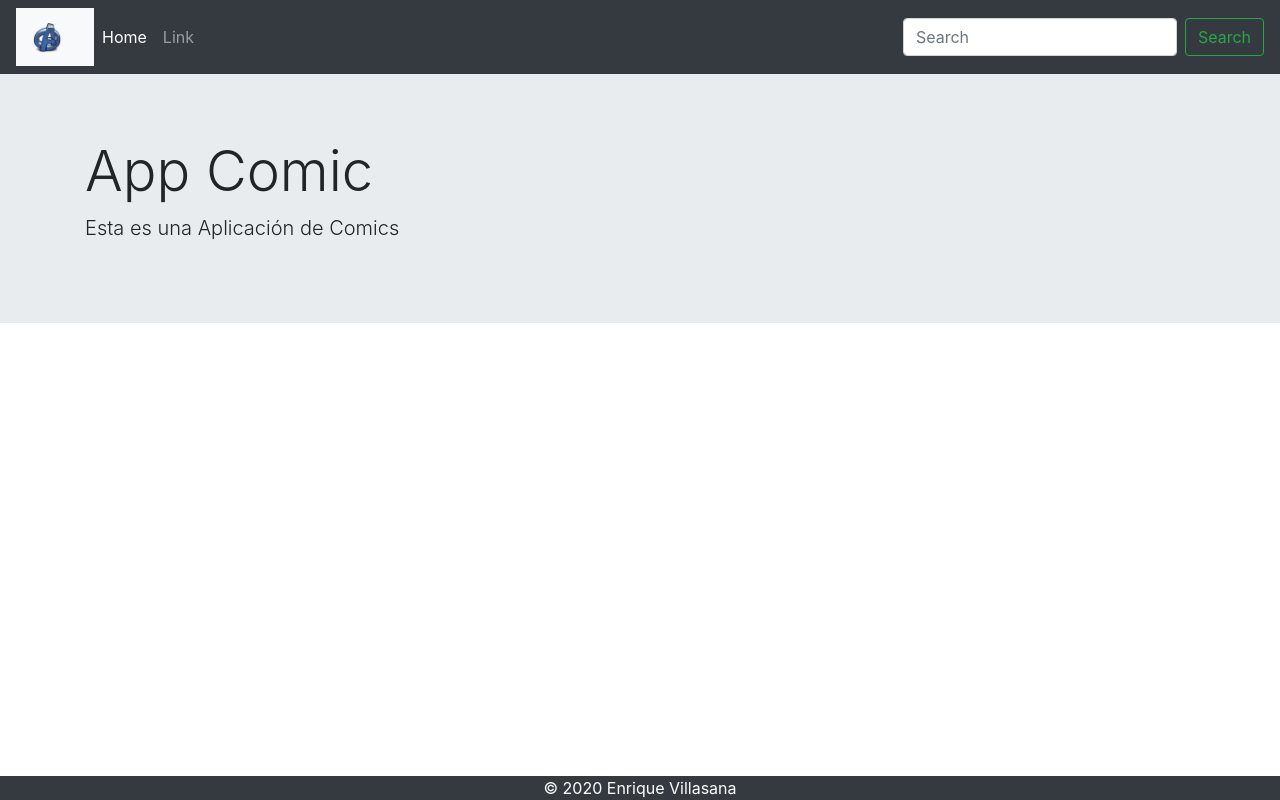
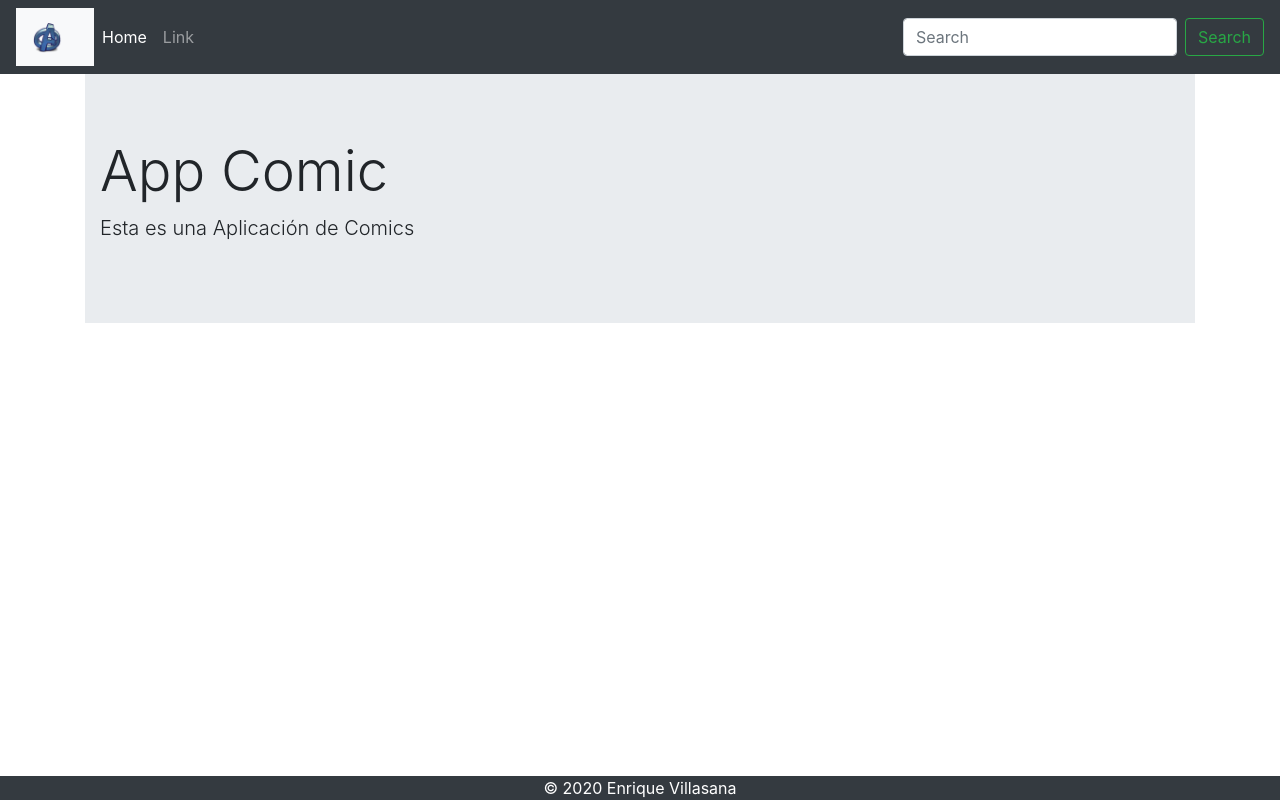
Before and after one commit to villasana26enrique/heroes-spa, an Angular app: page /home in a window 1280 px wide. Built offline with nearby package versions, Linux system fonts and the light colour scheme.

Commit message:
Creando Rutas

```diff
--- a/src/app/app.component.html
+++ b/src/app/app.component.html
@@ -1,3 +1,5 @@
 <app-navbar></app-navbar>
-<app-home></app-home>
+<div class="container">
+    <router-outlet></router-outlet>
+</div>
 <app-footer></app-footer>
--- /dev/null
+++ b/src/app/app.routes.ts
@@ -0,0 +1,16 @@
+import { NgModule } from '@angular/core';
+import { Routes, RouterModule } from '@angular/router'; // CLI imports router
+
+import { HomeComponent } from './components/home/home.component';
+
+const ROUTES: Routes = [
+    { path: 'home', component: HomeComponent },
+    { path: '**', pathMatch: 'full', redirectTo: 'home' }
+];
+
+// configures NgModule imports and exports
+@NgModule({
+  imports: [RouterModule.forRoot(ROUTES)],
+  exports: [RouterModule]
+})
+export class AppRoutingModule { }
```
Also changed, not shown: src/app/app.module.ts (+8 -2 lines), src/app/components/shared/footer/footer.component.html (renamed from src/app/components/footer/footer.component.html), src/app/components/shared/footer/footer.component.ts (renamed from src/app/components/footer/footer.component.ts).
